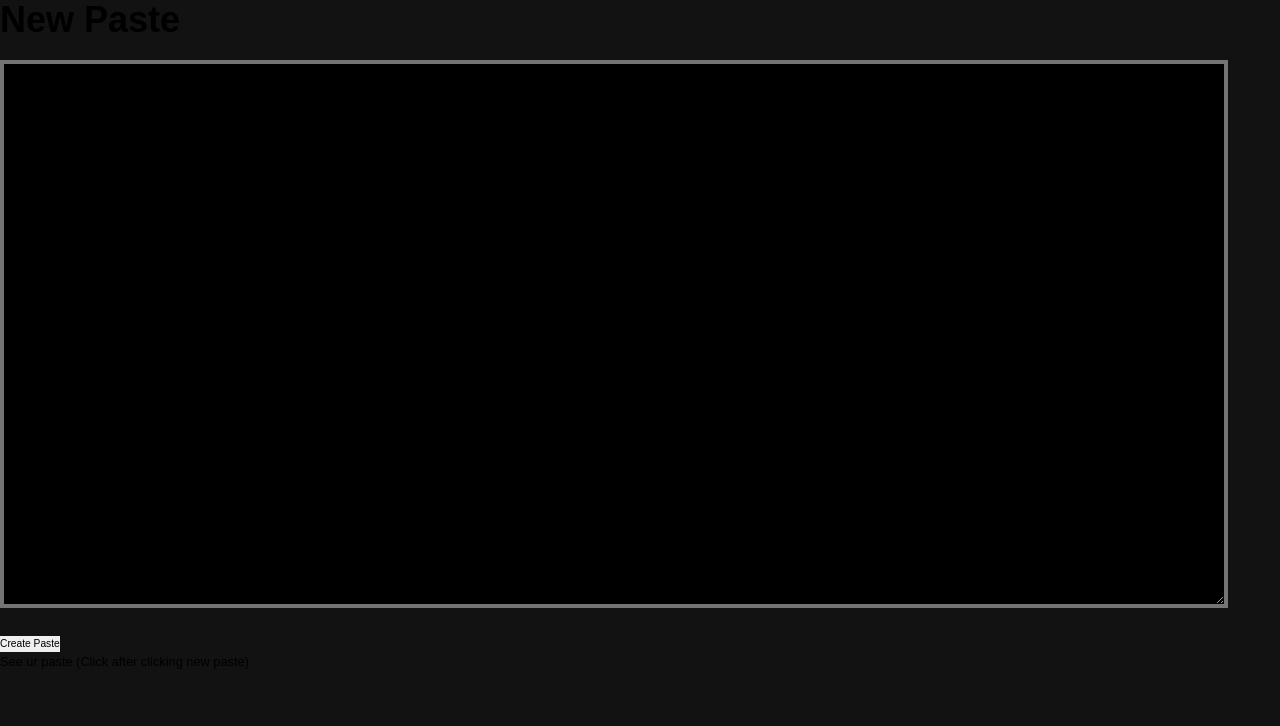
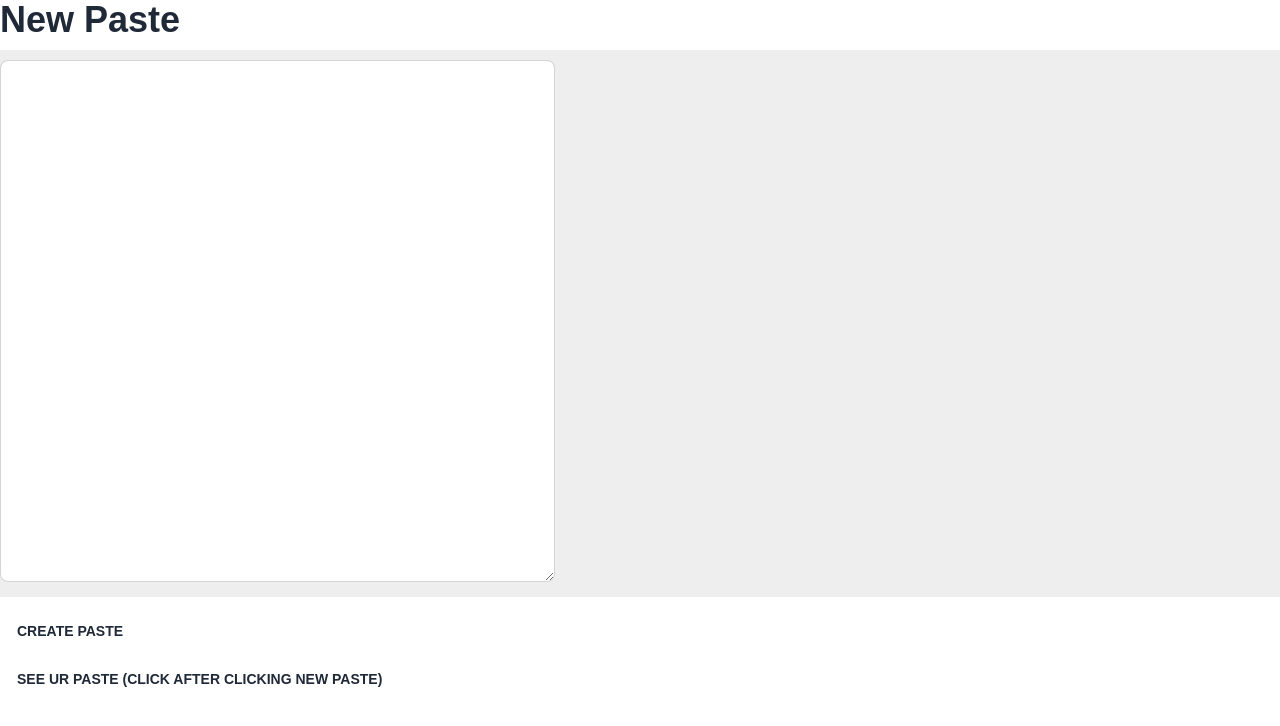
Before and after one commit to Sengolda/Sengolda-bin, a Flask app: page / in a window 1280 px wide. Shown: the top 726 px of the page. Run offline with Flask 2, Linux system fonts and the light colour scheme; some libraries are stand-ins or nearby versions.

Commit message:
Revert "e"
This reverts commit c978b3a22a6b1fd3b59f43182afbe5021119719d.

```diff
--- a/app/templates/index.html
+++ b/app/templates/index.html
@@ -7,41 +7,35 @@
     <title>Doc</title>
     <link rel="stylesheet" href="/Users/senushka/Desktop/mybin/app/templates/style.css">
 
-    <link href="https://unpkg.com/tailwindcss@^2/dist/tailwind.min.css" rel="stylesheet">
+    <link href="https://cdn.jsdelivr.net/npm/daisyui@1.14.4/dist/full.css" rel="stylesheet">
+    <link href="https://cdn.jsdelivr.net/npm/tailwindcss@2.2/dist/tailwind.min.css" rel="stylesheet">
 </head>
 
 <body>
     <h2 class="text-4xl font-bold">New Paste</h2>
     <form action="" method=post>
-        <div class=code><textarea style="background-color:black;" class="textarea h-100 w-max textarea-bordered border-4 border-opacity-50" name=code cols=100 rows=18></textarea></div>
+        <div class=code><textarea class="textarea h-100 w-max textarea-bordered" name=code cols=60 rows=18></textarea></div>
         <button><input type=submit value="Create Paste" class="btn btn-ghost"></button>
     </form>
 
-    <script src="https://cdn.jsdelivr.net/npm/bootstrap@5.1.3/dist/js/bootstrap.bundle.min.js" integrity="sha384-ka7Sk0Gln4gmtz2MlQnikT1wXgYsOg+OMhuP+IlRH9sENBO0LRn5q+8nbTov4+1p" crossorigin="anonymous"></script>
-
-    <a href="{{paste_url}}"><button class="btn btn-ghost">See ur paste (Click after clicking new paste)</button></a>
+    <a href="{{paste_url}}"><button  class="btn btn-ghost">See ur paste (Click after clicking new paste)</button></a>
 
     <style>
 
     body {
-        font-family: sans-serif;
+        font-family: Arial, Helvetica, sans-serif;
         margin: 0;
         padding: 0;
-        background: #121212 no-repeat center;
     }
 
     body, input {
         font-size: 80%;
     }
 
-    textarea[type=text] {
-        color: white;
-    }
-
-
     textarea, pre {
         font-family: 'Consolas', monospace;
         font-size: 20px;
+        background: #eee;
         padding: 0;
         margin: 0;
     }
@@ -52,7 +46,7 @@
     }
 
     .code {
-        background: #121212 no-repeat center;
+        background: #eee;
         margin: 10px -30px;
         padding: 10px 30px;
     }
```
